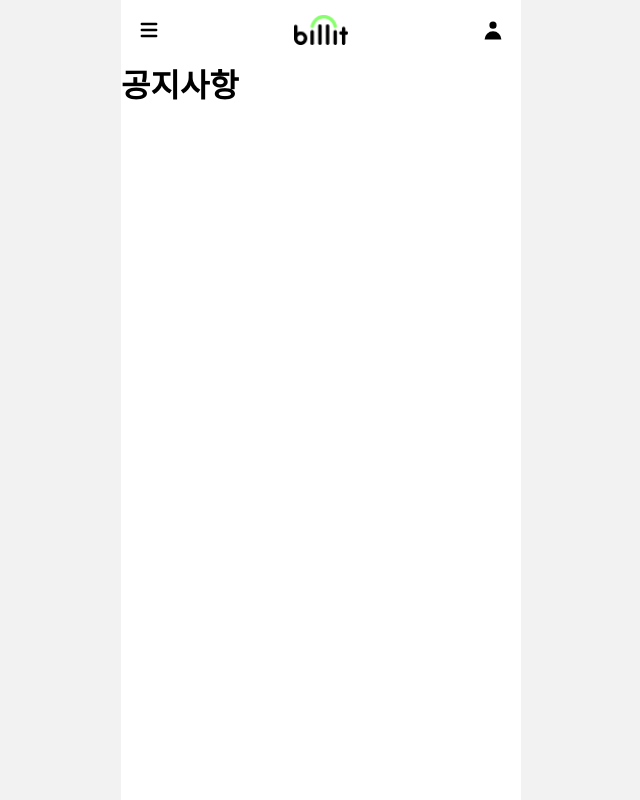
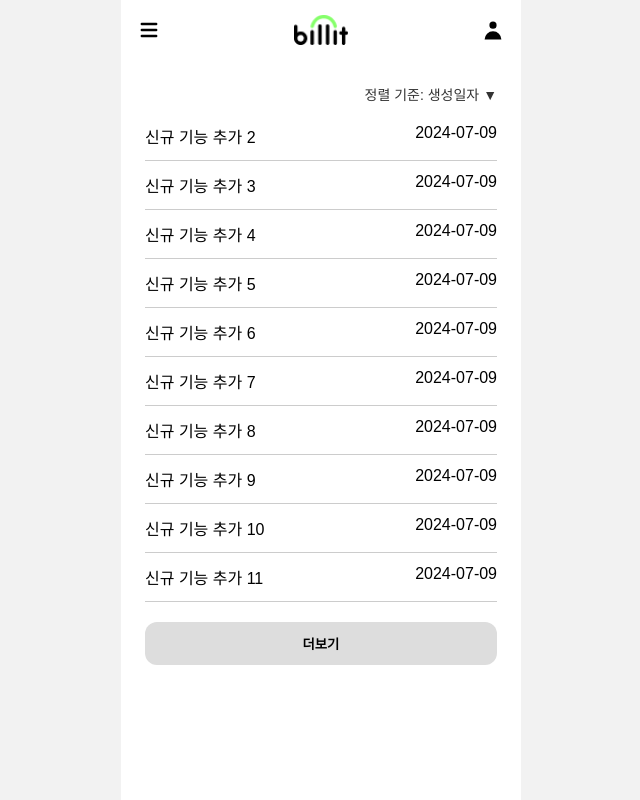
Before and after one commit to pyqwbb/billit, a React (Vite) app: page /notices in a window 1280 px wide. Shown: the whole page, without its empty margins (319-959 px from the left). Built offline with nearby package versions, Linux system fonts and the light colour scheme.

Commit message:
Feat: 공지사항 및 계정 설정 관련 UI 구현
- 공지사항 리스트 및 상세 페이지 UI 구현
- 계정 설정 및 회원 탈퇴 설문조사 페이지 UI 구현
- 공지사항 목업 데이터 생성
- 설문조사 항목 임시 구성

```diff
--- a/src/App.jsx
+++ b/src/App.jsx
@@ -6,9 +6,11 @@ import MyPage from './pages/MyPage';
 import ServiceInfoPage from './pages/ServiceInfoPage';
 import HistoryPage from './pages/HistoryPage';
 import AccountSettingsPage from './pages/AccountSettingsPage';
+import AccountDeleteSurveyPage from './pages/AccountDeleteSurveyPage';
 import FaqPage from './pages/FaqPage';
 import InquiryPage from './pages/InquiryPage';
 import NoticesPage from './pages/NoticesPage';
+import NoticeDetailPage from './pages/NoticeDetailPage';
 import EventsPage from './pages/EventsPage';
 import StationMapPage from './pages/StationMapPage';
 import RentalItemsPage from './pages/RentalItemsPage';
@@ -28,9 +30,11 @@ function AppWrapper() {
         <Route path="/service-info" element={<ServiceInfoPage />} />
         <Route path="/history" element={<HistoryPage />} />
         <Route path="/account-settings" element={<AccountSettingsPage />} />
+        <Route path="/account-delete-survey" element={<AccountDeleteSurveyPage />} />
         <Route path="/faq" element={<FaqPage />} />
         <Route path="/inquiry" element={<InquiryPage />} />
         <Route path="/notices" element={<NoticesPage />} />
+        <Route path="/notices/:id" element={<NoticeDetailPage />} />
         <Route path="/events" element={<EventsPage />} />
         <Route path="/station-map" element={<StationMapPage />} />
         <Route path="/rental-items" element={<RentalItemsPage />} />
--- /dev/null
+++ b/src/data/mock/notices.json
@@ -0,0 +1,90 @@
+[
+  {
+    "id": 1,
+    "title": "서비스 점검 안내",
+    "content": "7월 10일 새벽 2시에 점검이 있습니다.",
+    "type": "공지",
+    "author": "관리자",
+    "createdAt": "2024-07-08"
+  },
+  {
+    "id": 2,
+    "title": "신규 기능 추가 2",
+    "content": "포인트 적립 기능이 새롭게 추가되었습니다.",
+    "type": "공지",
+    "author": "관리자",
+    "createdAt": "2024-07-09"
+  },
+  {
+    "id": 3,
+    "title": "신규 기능 추가 3",
+    "content": "포인트 적립 기능이 새롭게 추가되었습니다.",
+    "type": "공지",
+    "author": "관리자",
+    "createdAt": "2024-07-09"
+  },
+  {
+    "id": 4,
+    "title": "신규 기능 추가 4",
+    "content": "포인트 적립 기능이 새롭게 추가되었습니다.",
+    "type": "공지",
+    "author": "관리자",
+    "createdAt": "2024-07-09"
+  },
+  {
+    "id": 5,
+    "title": "신규 기능 추가 5",
+    "content": "포인트 적립 기능이 새롭게 추가되었습니다.",
+    "type": "공지",
+    "author": "관리자",
+    "createdAt": "2024-07-09"
+  },
+  {
+    "id": 6,
+    "title": "신규 기능 추가 6",
+    "content": "포인트 적립 기능이 새롭게 추가되었습니다.",
+    "type": "공지",
+    "author": "관리자",
+    "createdAt": "2024-07-09"
+  },
+  {
+    "id": 7,
+    "title": "신규 기능 추가 7",
+    "content": "포인트 적립 기능이 새롭게 추가되었습니다.",
+    "type": "공지",
+    "author": "관리자",
+    "createdAt": "2024-07-09"
+  },
+  {
+    "id": 8,
+    "title": "신규 기능 추가 8",
+    "content": "포인트 적립 기능이 새롭게 추가되었습니다.",
+    "type": "공지",
+    "author": "관리자",
+    "createdAt": "2024-07-09"
+  },
+  {
+    "id": 9,
+    "title": "신규 기능 추가 9",
+    "content": "포인트 적립 기능이 새롭게 추가되었습니다.",
+    "type": "공지",
+    "author": "관리자",
+    "createdAt": "2024-07-09"
+  },
+  {
+    "id": 10,
+    "title": "신규 기능 추가 10",
+    "content": "포인트 적립 기능이 새롭게 추가되었습니다.",
+    "type": "공지",
+    "author": "관리자",
+    "createdAt": "2024-07-09"
+  },
+  {
+    "id": 11,
+    "title": "신규 기능 추가 11",
+    "content": "포인트 적립 기능이 새롭게 추가되었습니다.",
+    "type": "공지",
+    "author": "관리자",
+    "createdAt": "2024-07-09"
+  }
+]
--- /dev/null
+++ b/src/pages/AccountDeleteSurveyPage.jsx
@@ -0,0 +1,60 @@
+import styled from 'styled-components';
+
+const Container = styled.div`
+  padding: 24px;
+  max-width: 480px;
+  margin: 0 auto;
+`;
+
+const RadioGroup = styled.div`
+  margin-top: 25px;
+  display: flex;
+  flex-direction: column;
+  gap: 8px;
+`;
+
+const TextArea = styled.textarea`
+  width: 100%;
+  height: 100px;
+  margin-top: 20px;
+  padding: 10px;
+  border-radius: 8px;
+  border: 1px solid #ccc;
+`;
+
+const ButtonWrapper = styled.div`
+  display: flex;
+  justify-content: flex-end;
+  margin-top: 30px;
+`;
+
+const Button = styled.button`
+  padding: 12px;
+  background-color: #ddd;
+  border: none;
+  border-radius: 30px;
+  cursor: pointer;
+`;
+
+function AccountDeleteSurveyPage() {
+  return (
+    <Container>
+      <h2>회원 탈퇴</h2><br />
+      <p>회원 탈퇴를 원하시는 이유를 선택해 주세요.</p>
+      <p>선택하신 사유는 서비스 개선에만 사용됩니다.</p>
+      <RadioGroup>
+        <label><input type="radio" name="reason" /> 사용 빈도가 낮아서 </label>
+        <label><input type="radio" name="reason" /> 원하는 기능이나 물품이 부족해서 </label>
+        <label><input type="radio" name="reason" /> 사용하기 불편해서 (UI/UX 등) </label>
+        <label><input type="radio" name="reason" /> 다른 서비스를 이용하기 위해 </label>
+        <label><input type="radio" name="reason" /> 기타 (직접 작성) </label>
+      </RadioGroup>
+      <TextArea placeholder="기타 사유를 입력하세요" />
+      <ButtonWrapper>
+        <Button>회원 탈퇴</Button>
+      </ButtonWrapper>
+    </Container>
+  );
+}
+
+export default AccountDeleteSurveyPage;
--- a/src/pages/AccountSettingsPage.jsx
+++ b/src/pages/AccountSettingsPage.jsx
@@ -1,8 +1,92 @@
+import { useNavigate } from 'react-router-dom';
+import styled from 'styled-components';
+
+const Container = styled.div`
+  padding: 24px;
+  max-width: 480px;
+  margin: 0 auto;
+`;
+
+const Section = styled.div`
+  margin-bottom: 32px;
+`;
+
+const Label = styled.label`
+  display: block;
+  margin: 8px;
+  color: #333;
+`;
+
+const Input = styled.input`
+  width: 100%;
+  padding: 10px;
+  margin-bottom: 15px;
+  border: 1px solid #ccc;
+  border-radius: 8px;
+`;
+
+const ButtonWrapper = styled.div`
+  display: flex;
+  justify-content: flex-end;
+`;
+
+const Button = styled.button`
+  padding: 8px 16px;
+  background-color:rgb(210, 210, 210);
+  border: none;
+  border-radius: 30px;
+  cursor: pointer;
+`;
+
+const ProfileImageWrapper = styled.div`
+  display: flex;
+  justify-content: center;
+  margin-bottom: 36px;
+`;
+
+const ProfileImage = styled.div`
+  width: 140px;
+  height: 140px;
+  background-color: #eee;
+  border-radius: 50%;
+`;
+
+const DeleteButton = styled(Button)`
+  color: #888;
+  text-decoration: underline;
+  background-color: #fff;
+  border: none;
+  display: block;
+  width: 100%;
+  margin-top: 16px;
+  &:hover {
+    color: #333;
+  }
+`;
+
 function AccountSettingsPage() {
+  const navigator = useNavigate();
+
   return (
-    <div>
-      <h1>계정 설정</h1>
-    </div>
+    <Container>
+      <Section>
+        <ProfileImageWrapper>
+          <ProfileImage />
+        </ProfileImageWrapper>
+
+        <Label htmlFor="nickname">닉네임</Label>
+        <Input id="nickname" placeholder="기존 닉네임" />
+        <ButtonWrapper>
+          <Button>적용</Button>
+        </ButtonWrapper>
+      </Section>
+
+      <Section>
+        <Label>계정 연동</Label>
+      </Section>
+
+      <DeleteButton onClick={() => navigator('/account-delete-survey')}>회원 탈퇴</DeleteButton>
+    </Container>
   );
 }
 
--- /dev/null
+++ b/src/pages/NoticeDetailPage.jsx
@@ -0,0 +1,40 @@
+import { useParams } from 'react-router-dom';
+import noticeData from '../data/mock/notices.json';
+import styled from 'styled-components';
+
+const Container = styled.div`
+  padding: 24px;
+`;
+
+const Title = styled.div`
+  display: flex;
+  justify-content: space-between;
+  align-items: baseline;
+  border-bottom: 1px solid #ccc;
+  padding-bottom: 12px;
+`;
+
+const Content = styled.div`
+  margin-top: 24px;
+  background: #f5f5f5;
+  padding: 20px;
+  line-height: 1.6;
+  min-height: 300px;
+`;
+
+function NoticeDetailPage() {
+  const { id } = useParams();
+  const notice = noticeData.find(n => n.id === parseInt(id));
+
+  return (
+    <Container>
+      <Title>
+        <h2>{notice.title}</h2>
+        <span>{notice.createdAt}</span>
+      </Title>
+      <Content>{notice.content}</Content>
+    </Container>
+  );
+}
+
+export default NoticeDetailPage;
--- a/src/pages/NoticesPage.jsx
+++ b/src/pages/NoticesPage.jsx
@@ -1,8 +1,81 @@
+import { useState } from 'react';
+import noticeData from '../data/mock/notices.json';
+import styled from 'styled-components';
+import { useNavigate } from 'react-router-dom';
+
+const Container = styled.div`
+  display: flex;
+  gap: 32px;
+  padding: 24px;
+  flex-wrap: wrap;
+`;
+
+const ListContainer = styled.div`
+  flex: 1;
+  min-width: 300px;
+`;
+
+const NoticeItem = styled.div`
+  padding: 12px 0;
+  border-bottom: 1px solid #ccc;
+  cursor: pointer;
+  display: flex;
+  justify-content: space-between;
+`;
+
+const MoreButton = styled.button`
+  width: 100%;
+  margin-top: 20px;
+  padding: 12px;
+  border-radius: 12px;
+  border: none;
+  background-color: #ddd;
+  font-weight: bold;
+  cursor: pointer;
+`;
+
+const SortButton = styled.button`
+  background: none;
+  border: none;
+  color: #333;
+  font-size: 14px;
+  cursor: pointer;
+`;
+
 function NoticesPage() {
+  const navigate = useNavigate();
+  const [limit, setLimit] = useState(10);
+  const [sortAsc, setSortAsc] = useState(false);
+
+  const handleClick = (id) => {
+    navigate(`/notices/${id}`);
+  };
+
+  const sortedData = [...noticeData].sort((a, b) => {
+    const dateA = new Date(`${a.createdAt}`);
+    const dateB = new Date(`${b.createdAt}`);
+    return sortAsc ? dateA - dateB : dateB - dateA;
+  });
+
   return (
-    <div>
-      <h1>공지사항</h1>
-    </div>
+    <Container>
+      <ListContainer>
+        <div style={{ textAlign: 'right', marginBottom: '8px' }}>
+          <SortButton onClick={() => setSortAsc(prev => !prev)}>
+            정렬 기준: 생성일자 {sortAsc ? '▲' : '▼'}
+          </SortButton>
+        </div>
+        {sortedData.slice(0, limit).map((notice) => (
+          <NoticeItem key={notice.id} onClick={() => handleClick(notice.id)}>
+            <span>{notice.title}</span>
+            <span>{notice.createdAt}</span>
+          </NoticeItem>
+        ))}
+        {limit < sortedData.length && (
+          <MoreButton onClick={() => setLimit(prev => prev + 10)}>더보기</MoreButton>
+        )}
+      </ListContainer>
+    </Container>
   );
 }
 
```
